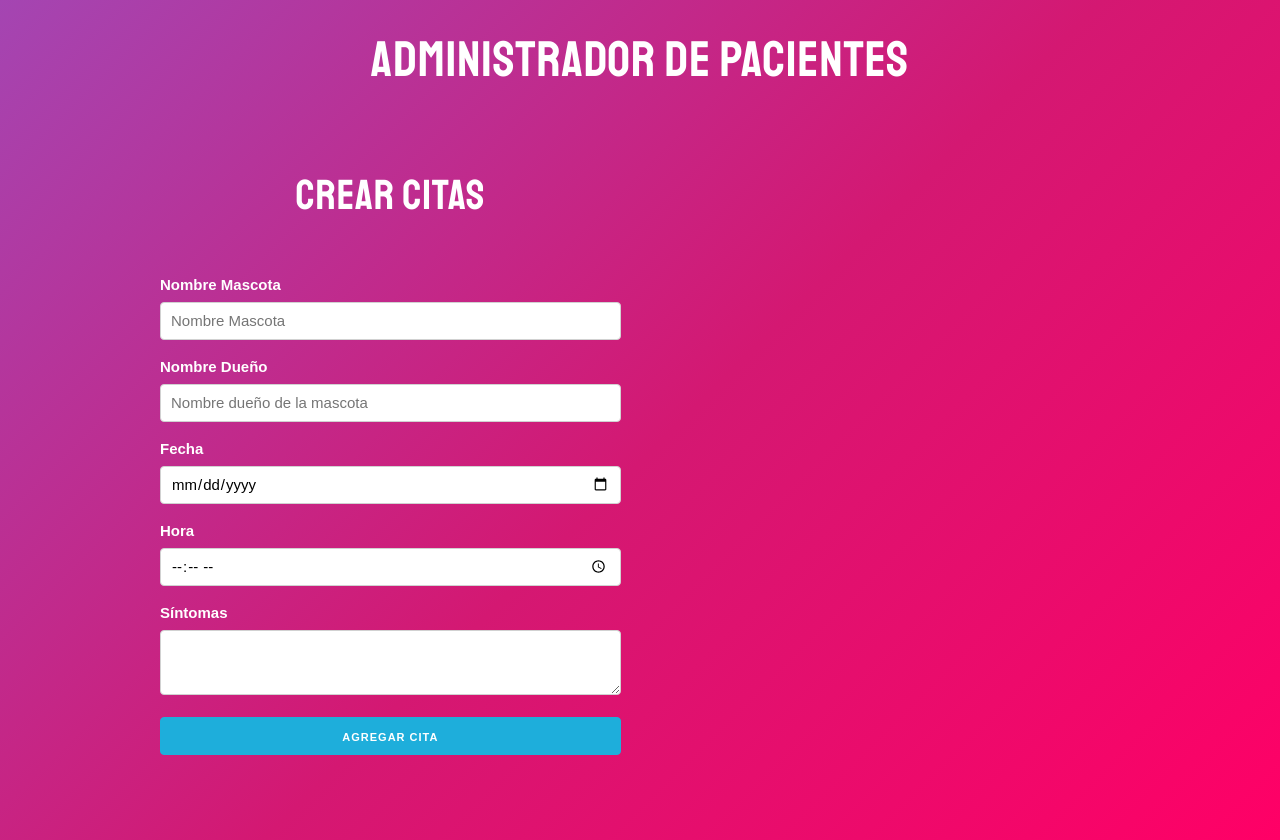
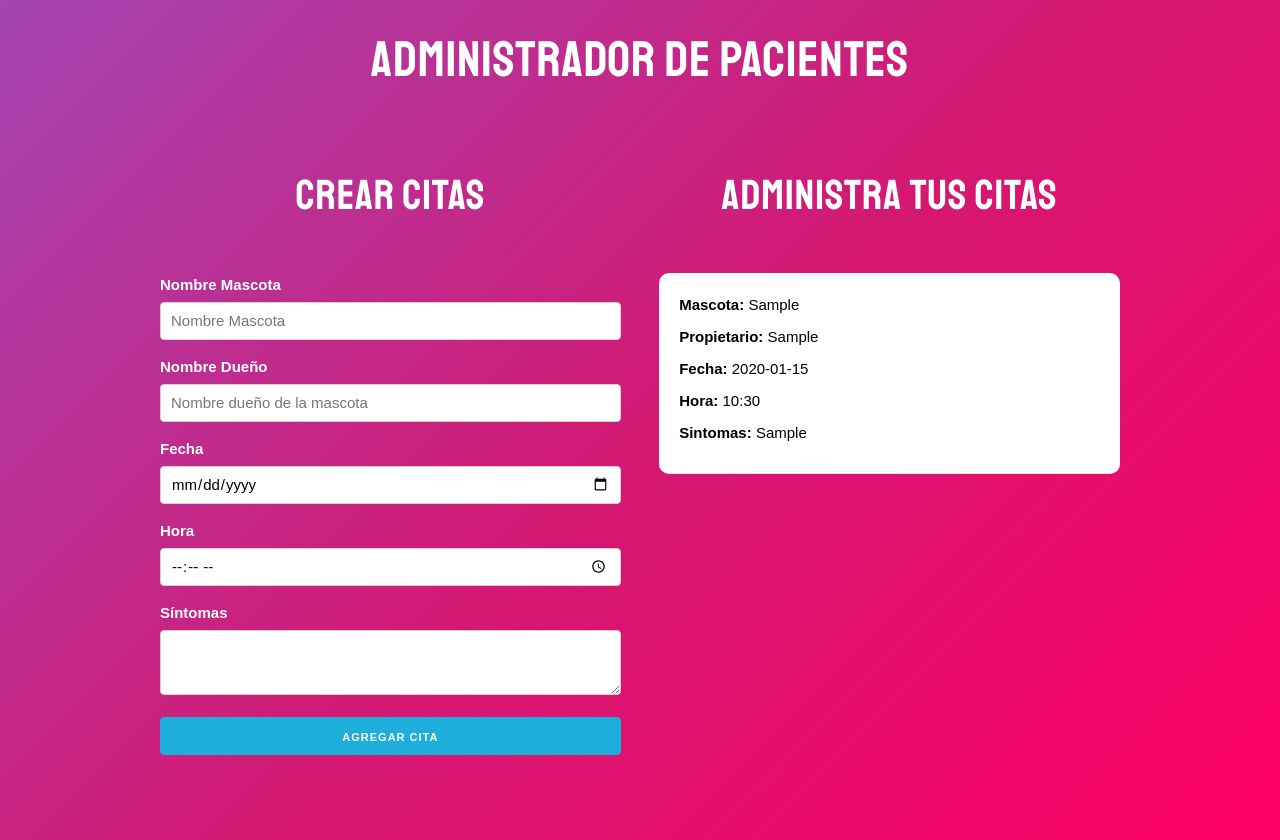
Before and after one commit to FabriJuncal/react-administrador-pacientes, a React (Create React App) app: page / in a window 1280 px wide. Both pictures are taken after typing "Sample", "Sample", "2020-01-15", "10:30", "Sample" into the empty fields and a click on the button "AGREGAR CITA". Built offline with nearby package versions, Linux system fonts and the light colour scheme.

Commit message:
61. Mostrando las Citas

```diff
--- a/src/App.js
+++ b/src/App.js
@@ -1,5 +1,6 @@
 import React, { Fragment, useState } from "react";
 import Formulario from './components/Formulario';
+import Cita from './components/Cita';
 
 function App() {
 
@@ -25,7 +26,13 @@ function App() {
                   />
                 </div>
                 <div className="one-half column">
-
+                  <h2>Administra tus citas</h2>
+                  {citas.map(cita => (
+                    <Cita
+                      key={cita.key}
+                      cita={cita}
+                    />
+                  ))}
                 </div>
               </div>
             </div>
--- /dev/null
+++ b/src/components/Cita.jsx
@@ -0,0 +1,11 @@
+const Citas = ({cita}) =>  (
+    <div className="cita">
+        <p>Mascota: <span>{cita.mascota}</span></p>
+        <p>Propietario: <span>{cita.propietario}</span></p>
+        <p>Fecha: <span>{cita.fecha}</span></p>
+        <p>Hora: <span>{cita.hora}</span></p>
+        <p>Sintomas: <span>{cita.sintomas}</span></p>
+    </div>
+);
+
+export default Citas;
```
Also changed, not shown: 1 other file (tests, documents, lock files or other folders).
